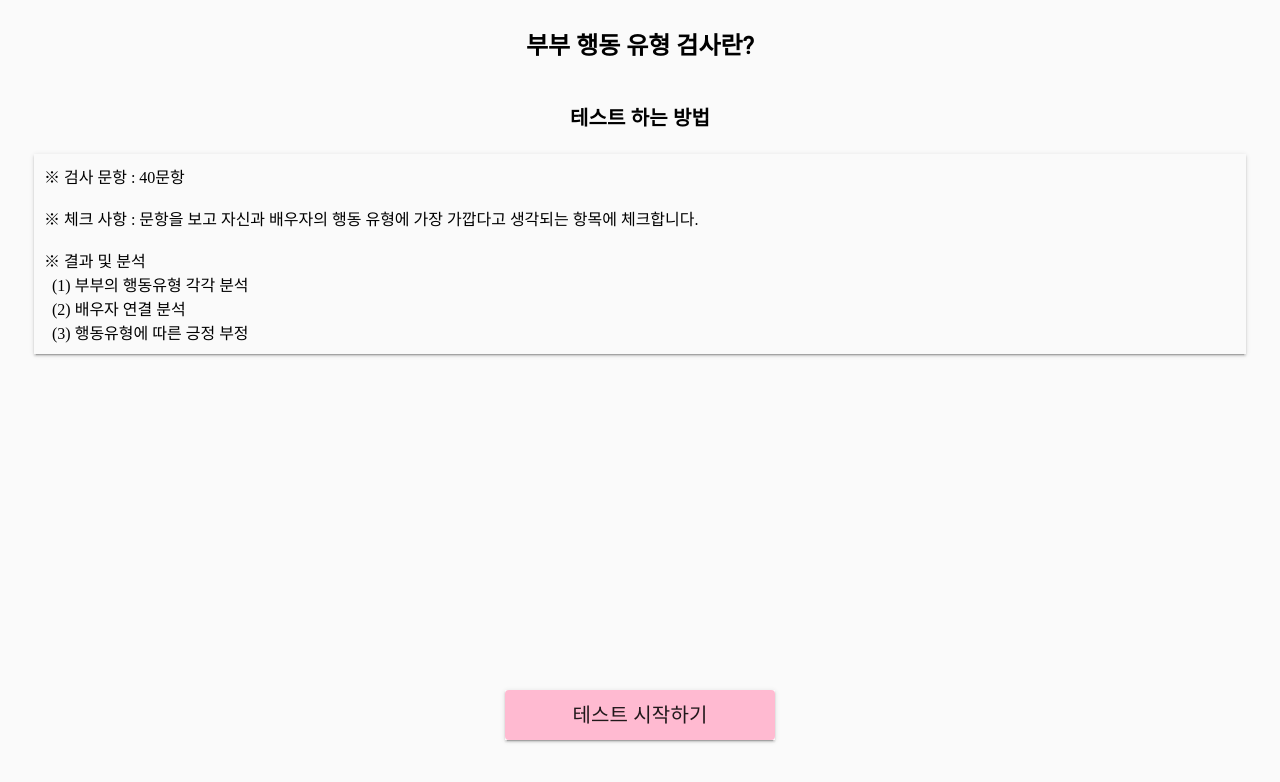
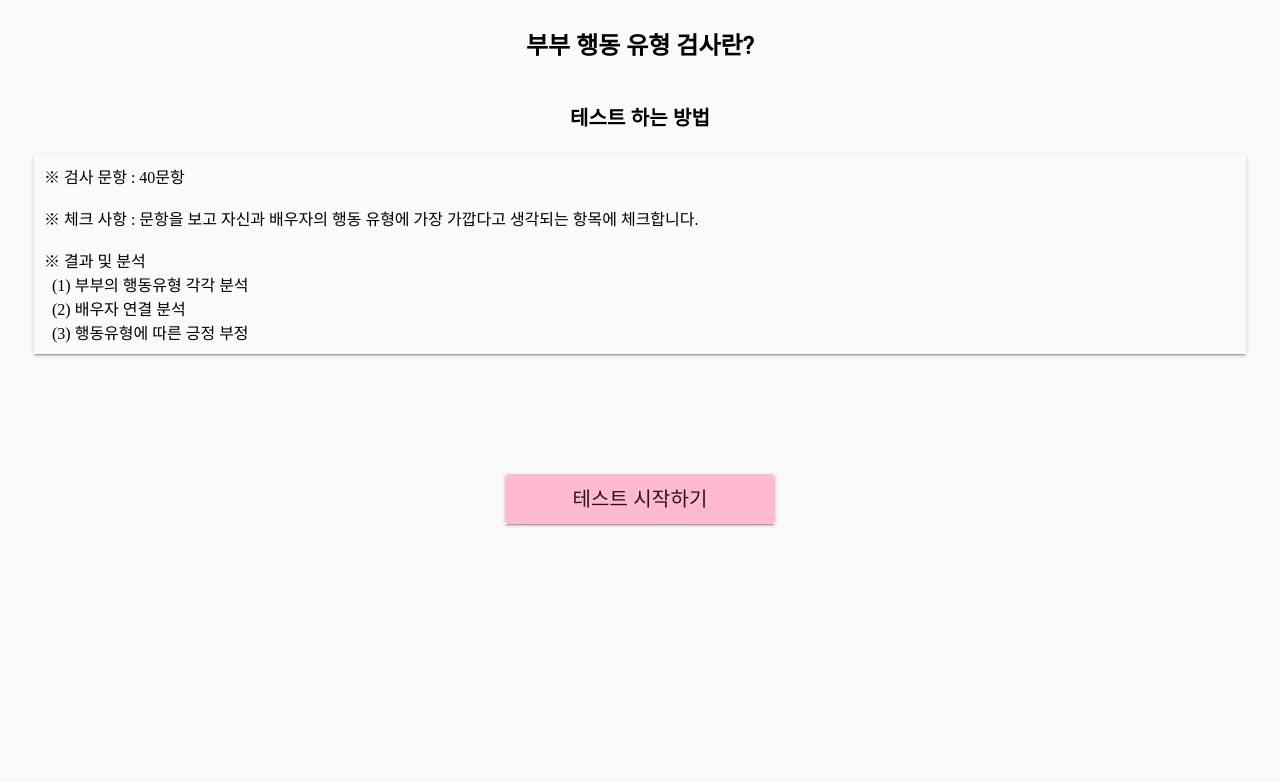
Before and after one commit to LunarainProject/MindBridgeManage, a React (Create React App) app: page /manage/TestStartPage/1/1 in a window 1280 px wide. Shown: the top 782 px of the page. Built offline with nearby package versions, Linux system fonts and the light colour scheme; no server answers.

Commit message:
TestStartPage css 변경

```diff
--- a/src/Components/StartPageMain.js
+++ b/src/Components/StartPageMain.js
@@ -13,7 +13,7 @@ class StartPageMain extends Component {
 
     render() {
         return (
-            <Box style={{ marginBottom: "120px" }}>
+            <Box style={{ marginBottom: "80px" }}>
                 <Box style={{ display: "flex", flexDirection: "row", justifyContent: "center" }}>
                     <Typography variant="h6" style={{ fontWeight: "700" }}>
                         부부 행동 유형 검사란?
--- a/src/Pages/TestStartPage.js
+++ b/src/Pages/TestStartPage.js
@@ -63,7 +63,7 @@ class UserManage extends Component {
                     )}
                 </Container>
 
-                <Container style={{position: "fixed", bottom: "60px", width: "100%", display: "flex", flexDirection: "row", justifyContent: "center"}}>
+                <Container style={{marginBottom: "20px", width: "100%", display: "flex", flexDirection: "row", justifyContent: "center"}}>
                     <Box boxShadow = {2} style={{cursor: "pointer"}}>
                         <Link to={surveyLink}>
                             <Button style={{ background:"#ffbad1", width: "270px", height: "50px", }}>
```
